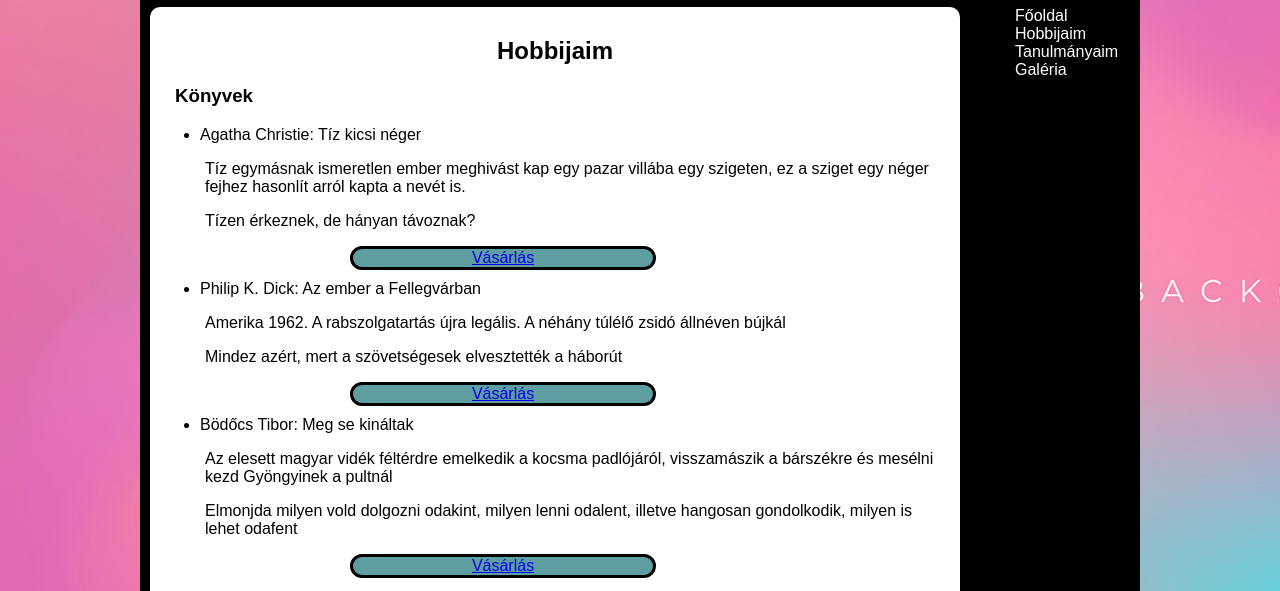
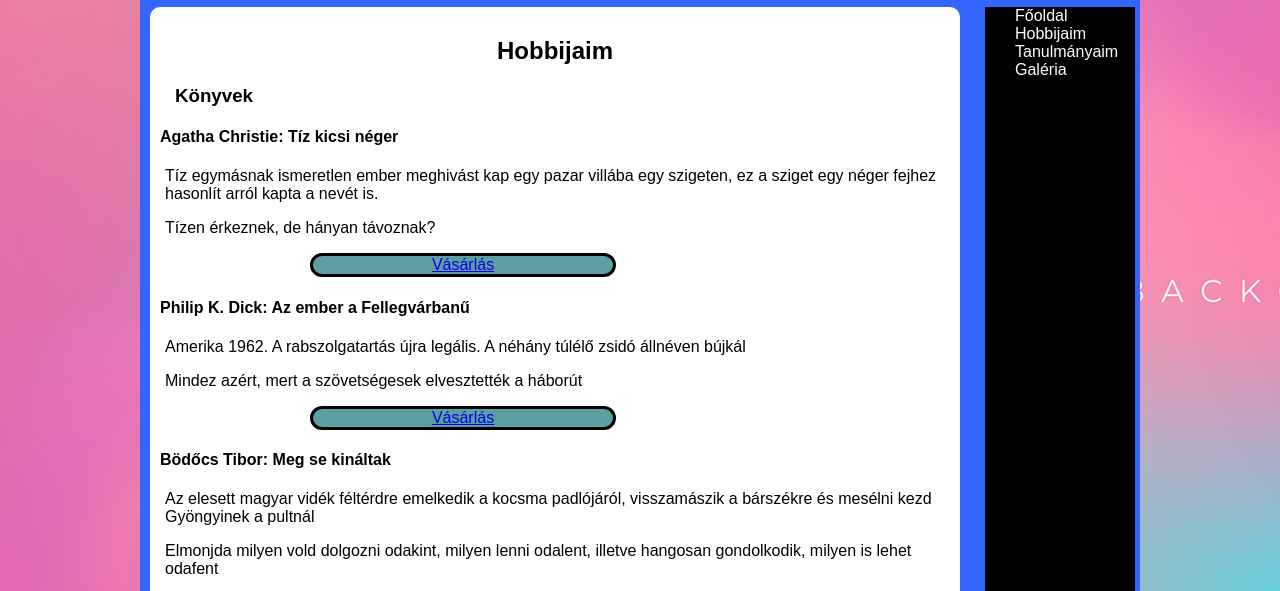
Before and after one commit to panel05/portfolio, a plain HTML site: page hobbiaim.html in a window 1280 px wide. Shown: the part 346-937 px from the top of the page. Drawn offline with Linux system fonts and the light colour scheme.

Commit message:
portfolio

```diff
--- a/hobbiaim.html
+++ b/hobbiaim.html
@@ -35,9 +35,8 @@
             <article>
                 <h2>Hobbijaim</h2>
                 <h3>Könyvek</h3>
-                <ul>
                     <div class="tíz">
-                        <li>Agatha Christie: Tíz kicsi néger</li>
+                        <h4>Agatha Christie: Tíz kicsi néger</h4>
                         <p>Tíz egymásnak ismeretlen ember meghivást kap egy pazar villába egy szigeten, ez a sziget egy néger fejhez hasonlít arról kapta a nevét is.</p>
                         <p>Tízen érkeznek, de hányan távoznak?</p>
                         <div class="a">
@@ -45,7 +44,7 @@
                         </div>
                     </div>
                     <div class="tíz">
-                        <li>Philip K. Dick: Az ember a Fellegvárban</li>
+                        <h4>Philip K. Dick: Az ember a Fellegvárbanű</h4>
                         <p>Amerika 1962. A rabszolgatartás újra legális. A néhány túlélő zsidó állnéven bújkál</p>
                         <p>Mindez azért, mert a szövetségesek elvesztették a háborút</p>
                         <div class="a">
@@ -53,14 +52,13 @@
                         </div>
                     </div>
                     <div class="tíz">
-                        <li>Bödőcs Tibor: Meg se kináltak</li>
+                        <h4>Bödőcs Tibor: Meg se kináltak</h4>
                         <p>Az elesett magyar vidék féltérdre emelkedik a kocsma padlójáról, visszamászik a bárszékre és mesélni kezd Gyöngyinek a pultnál</p>
                         <p>Elmonjda milyen vold dolgozni odakint, milyen lenni odalent, illetve hangosan gondolkodik, milyen is lehet odafent</p>
                         <div class="a">
                         <a href="https://www.libri.hu/konyv/bodocs_tibor.meg-se-kinaltak.html?gclid=Cj0KCQiAt8WOBhDbARIsANQLp94O2IqRRk3fY9xZfVnAQqthmBpbThqegn7FLL32uGYJanrekrQlK5UaAssxEALw_wcB" target="_blank">Vásárlás</a>
                       </div>
                     </div>
-                </ul>
                 <h3>Sportok</h3>
                 <div class="table">
                     <table>
--- a/stilus.css
+++ b/stilus.css
@@ -9,7 +9,7 @@ main {
     max-width: 1000px;
     width: 90%;
     margin: auto;
-    background-color: black;
+    background-color:#3366ff;
     border-radius: 20px;
     margin: auto;
     display: grid;
@@ -25,7 +25,6 @@ header {
     background-size: auto;
     background-repeat: no-repeat;
     height: 330px;
-    background-color:b;
     grid-area: he;
 }
 header h1 {
```
Also changed, not shown: tanulmanyaim.html (+3 -3 lines).
